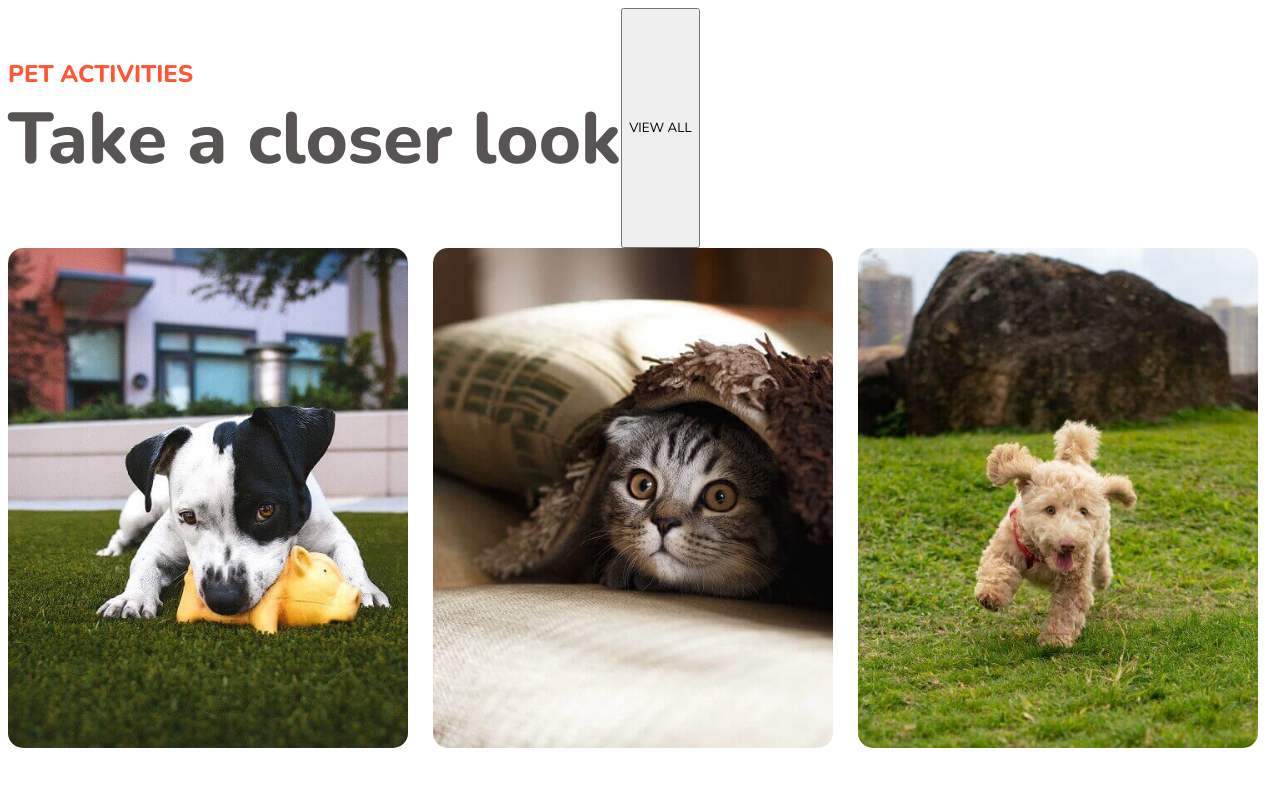
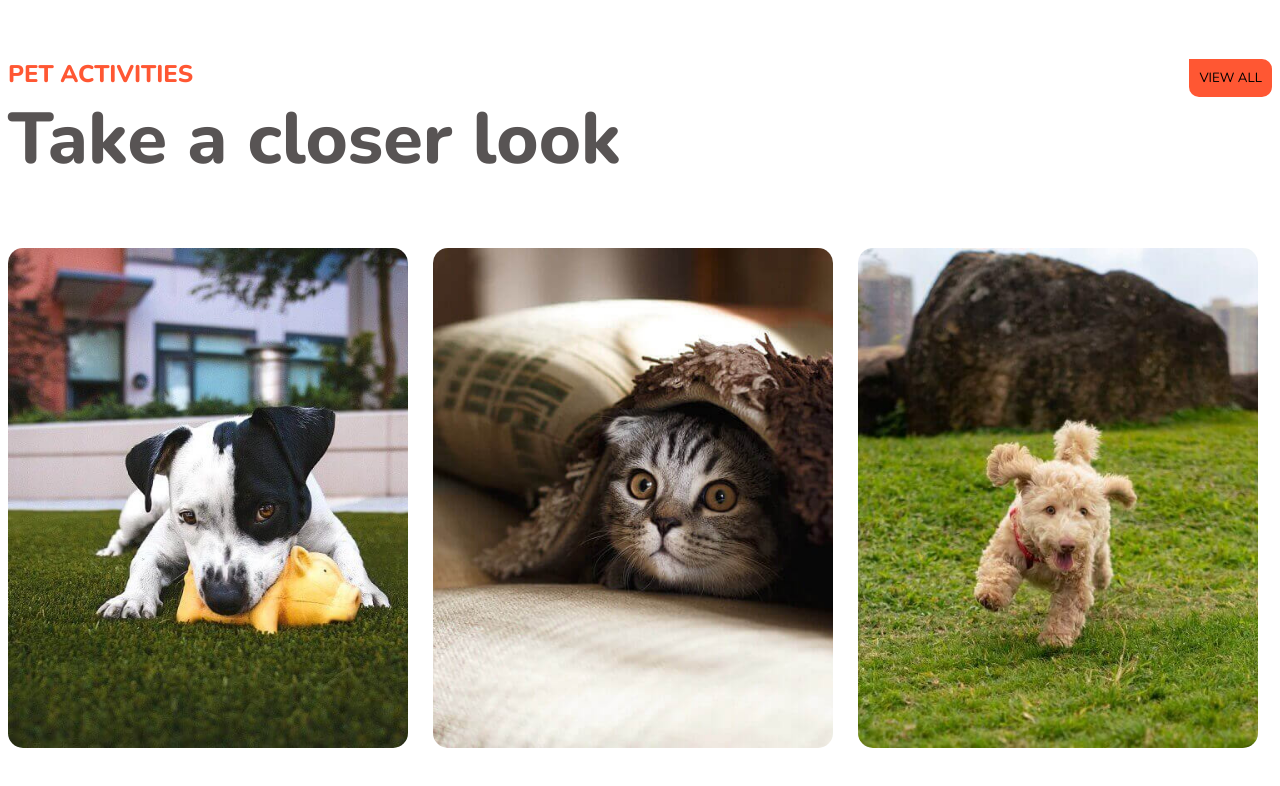
Before and after one commit to MariaDelMar23/202204-W1CH3-mariadelmar-cegarra, a plain HTML site: page index.html in a window 1280 px wide. Drawn offline with nearby package versions, Linux system fonts and the light colour scheme.

Commit message:
Fixed style of 'VIEW ALL' button

```diff
--- a/index.html
+++ b/index.html
@@ -19,7 +19,9 @@
         <h1>PET ACTIVITIES</h1>
         <h2>Take a closer look</h2>
       </div>
-      <button class=".button">VIEW ALL</button>
+      <div>
+        <button class="button secondary__button">VIEW ALL</button>
+      </div>
     </div>
 
     <div class="images">
--- a/pets_style.css
+++ b/pets_style.css
@@ -3,7 +3,7 @@ body *{
 }
 
 body{
-  display: :flex;
+  display: flex;
   flex-direction: column;
 }
 
@@ -24,16 +24,21 @@ body{
   flex-wrap: nowrap;
   align-content: center;
 }
+
 .image-animal {
   border-radius: 15px;
   object-fit: cover;
   width: 400px;
   height: 500px;
 }
+
 .secondary-header{
   display: flex;
   flex-direction: row;
+  justify-content: space-between;
+  align-items: baseline;
 }
+
 .secondary-header__text h1 {
   margin-top: 50px;
   margin-bottom: 0%;
@@ -47,7 +52,7 @@ body{
   margin-top: 0px;
 }
 
-.secondary-header > .button {
+.secondary__button {
   border: 0;
   background-color: #ff5733;
 }
```
